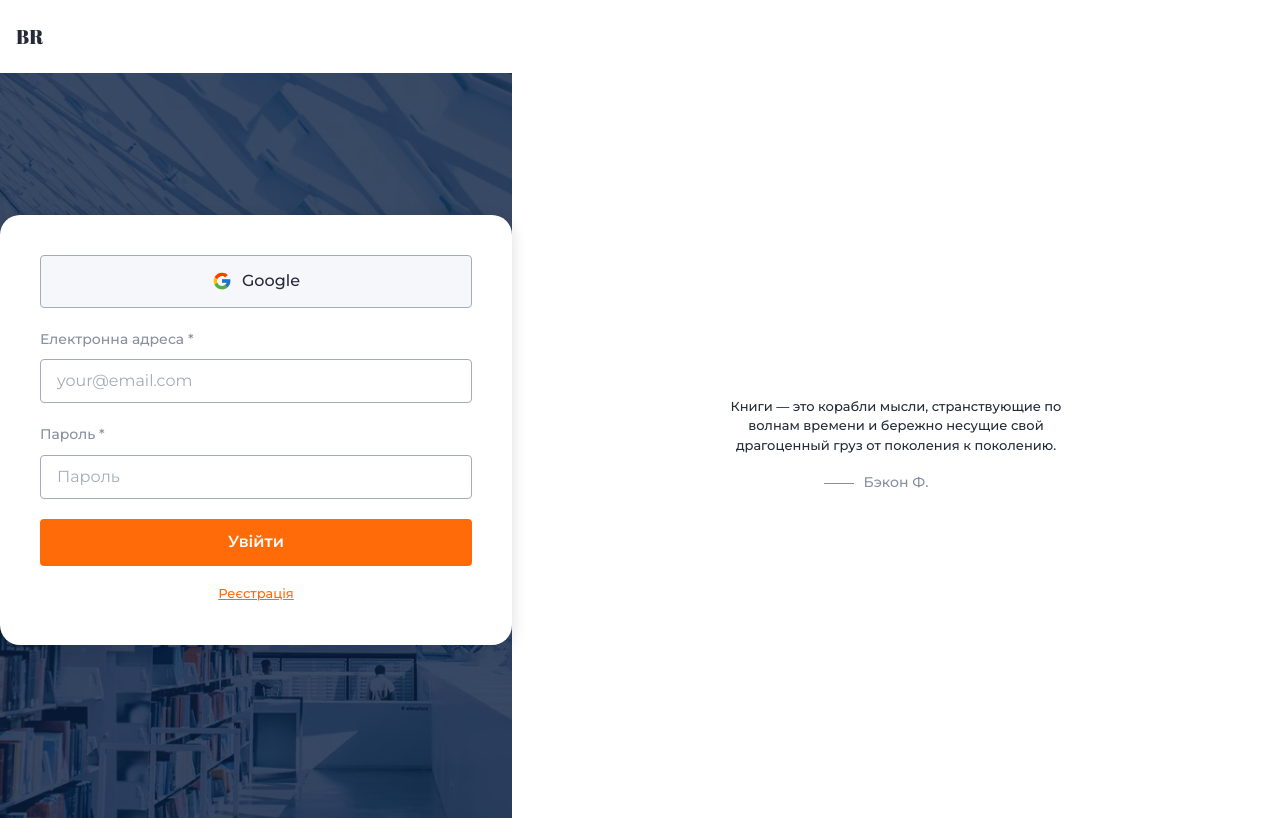
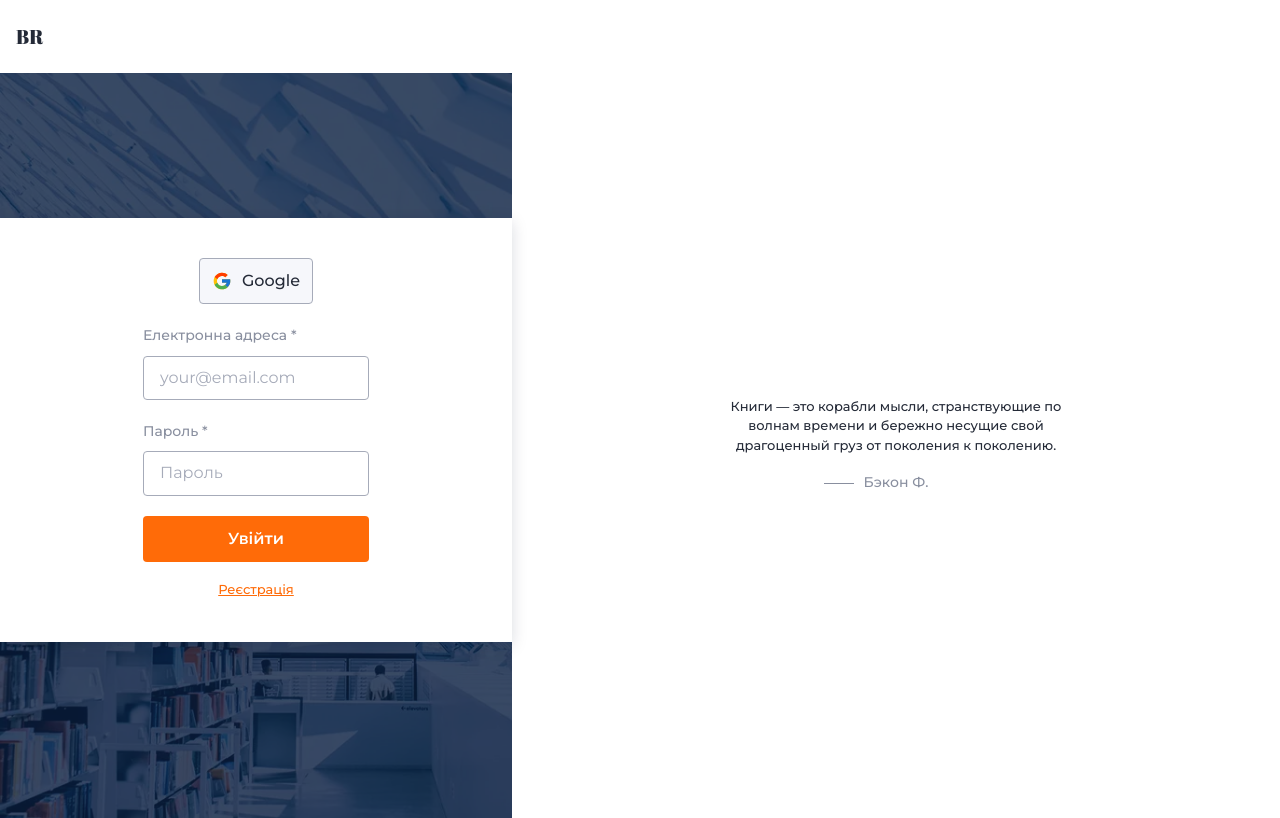
Before and after one commit to stanislavNemch/book-read-pet, a React (Vite) app: page /login in a window 1280 px wide. Built offline with nearby package versions, Linux system fonts and the light colour scheme.

Commit message:
refactor: update dev script in package.json; enhance GoogleRedirectPage error handling and user feedback

```diff
--- a/package.json
+++ b/package.json
@@ -4,7 +4,7 @@
     "version": "0.0.0",
     "type": "module",
     "scripts": {
-        "dev": "vite --port 3013",
+        "dev": "vite",
         "build": "tsc -b && vite build",
         "lint": "eslint .",
         "preview": "vite preview",
--- a/src/components/AuthFormContainer/AuthFormContainer.module.css
+++ b/src/components/AuthFormContainer/AuthFormContainer.module.css
@@ -1,5 +1,9 @@
 /* Mobile styles - по умолчанию контейнер прозрачный */
 .container {
+    display: flex;
+    flex-direction: column;
+    align-items: center;
+    justify-content: center;
     width: 100%;
     max-width: 335px; /* Ширина формы на мобилке */
 }
@@ -23,7 +27,6 @@
     .container {
         background-color: #ffffff;
         padding: 40px;
-        border-radius: 20px;
         box-shadow: 0px 4px 15px 0px rgba(2, 20, 53, 0.15);
         max-width: 533px;
     }
--- a/src/components/GoogleAuthBtn/GoogleAuthBtn.tsx
+++ b/src/components/GoogleAuthBtn/GoogleAuthBtn.tsx
@@ -1,17 +1,36 @@
-import { api } from "../api/api";
+// import { api } from "../api/api";
+import toast from "react-hot-toast";
 import css from "./GoogleAuthBtn.module.css";
 import googleIcon from "../../assets/google.svg";
 
 const GoogleAuthBtn = () => {
     // Получаем базовый URL из нашего инстанса axios
-    const googleAuthUrl = `${api.defaults.baseURL}/auth/google`;
+    // const googleAuthUrl = `${api.defaults.baseURL}/auth/google`;
+
+    const handleDummyClick = () => {
+        toast.error(
+            "Авторизация через Google временно недоступна. Пожалуйста, используйте email и пароль.",
+            {
+                duration: 4000,
+            }
+        );
+    };
 
     return (
         // Ссылка (<a>) она ведет на внешний URL (бэкенд)
-        <a href={googleAuthUrl} className={css.googleButton}>
+        // <a href={googleAuthUrl} className={css.googleButton}>
+        //     <img src={googleIcon} alt="Google" className={css.icon} />
+        //     <span className={css.text}>Google</span>
+        // </a>
+
+        <button
+            type="button"
+            onClick={handleDummyClick}
+            className={css.googleButton}
+        >
             <img src={googleIcon} alt="Google" className={css.icon} />
             <span className={css.text}>Google</span>
-        </a>
+        </button>
     );
 };
 
--- a/src/components/pages/GoogleRedirectPage.tsx
+++ b/src/components/pages/GoogleRedirectPage.tsx
@@ -11,48 +11,55 @@ const GoogleRedirectPage = () => {
 
     useEffect(() => {
         try {
-            // 1. Парсим query-параметры из URL
-            const searchParams = new URLSearchParams(location.search);
+            let searchParams;
+
+            // Проверяем, есть ли параметры в стандартном location.search (после "?")
+            if (location.search) {
+                searchParams = new URLSearchParams(location.search);
+            } else {
+                // Если нет, предполагаем, что бэкенд прислал "сломанный" URL с пробелами.
+                // 1. Декодируем URL, чтобы '%20' превратился в пробел.
+                const brokenPath = decodeURIComponent(location.pathname);
+                // 2. Разделяем строку по первому пробелу.
+                const queryString = brokenPath.substring(
+                    brokenPath.indexOf(" ") + 1
+                );
+                // 3. Создаем параметры из "починенной" строки.
+                searchParams = new URLSearchParams(queryString);
+            }
+
             const accessToken = searchParams.get("accessToken");
             const refreshToken = searchParams.get("refreshToken");
             const sid = searchParams.get("sid");
 
-            // TODO: Бэкенд также должен вернуть userData (id, email)
-            // Либо нам нужно сделать доп. запрос на /user/me
-            // Предположим, что userData тоже в query (нужно уточнить у бэкенда)
-            // const email = searchParams.get('email');
-            // const id = searchParams.get('id');
-
             if (!accessToken || !refreshToken || !sid) {
-                // Если чего-то не хватает, это ошибка
                 throw new Error(
-                    "Ошибка аутентификации Google. Отсутствуют токены."
+                    "Ошибка аутентификации Google. Отсутствуют необходимые токены."
                 );
             }
 
-            // 2. Собираем данные в тот же формат, что и при обычном логине
-            //
+            // Собираем данные в объект, соответствующий типу LoginResponse.
+            // Используем "заглушки", так как бэкенд не возвращает данные
+            // пользователя в параметрах. В будущем здесь может быть
+            // дополнительный запрос к API для получения user info.
             const loginData: LoginResponse = {
                 accessToken,
                 refreshToken,
                 sid,
-                // Это временная заглушка, т.к. бэкенд не вернул user
-                // В идеале: { email, id } из searchParams
                 userData: {
-                    name: "User", // Заглушка, т.к. имя не приходит
-                    email: "Email", // Нужно будет сделать запрос на /user
-                    id: "ID User",
+                    name: "User",
+                    email: "Email...",
+                    id: "ID...",
                 },
             };
 
-            // 3. Используем нашу стандартную функцию login
+            // Вызываем функцию login из AuthContext
             login(loginData);
 
-            // 4. Перенаправляем пользователя
             toast.success("Вход через Google выполнен успешно!");
             navigate("/library");
         } catch (error: any) {
-            console.error(error);
+            console.error("Ошибка при обработке редиректа Google:", error);
             toast.error(error.message || "Не удалось войти через Google.");
             navigate("/login");
         }
@@ -62,7 +69,7 @@ const GoogleRedirectPage = () => {
     return (
         <div style={{ padding: "40px", textAlign: "center" }}>
             <h2>Выполняется вход через Google...</h2>
-            {/* Сюда можно добавить компонент Loader (спиннер) */}
+            <p>Пожалуйста, подождите.</p>
         </div>
     );
 };
```
